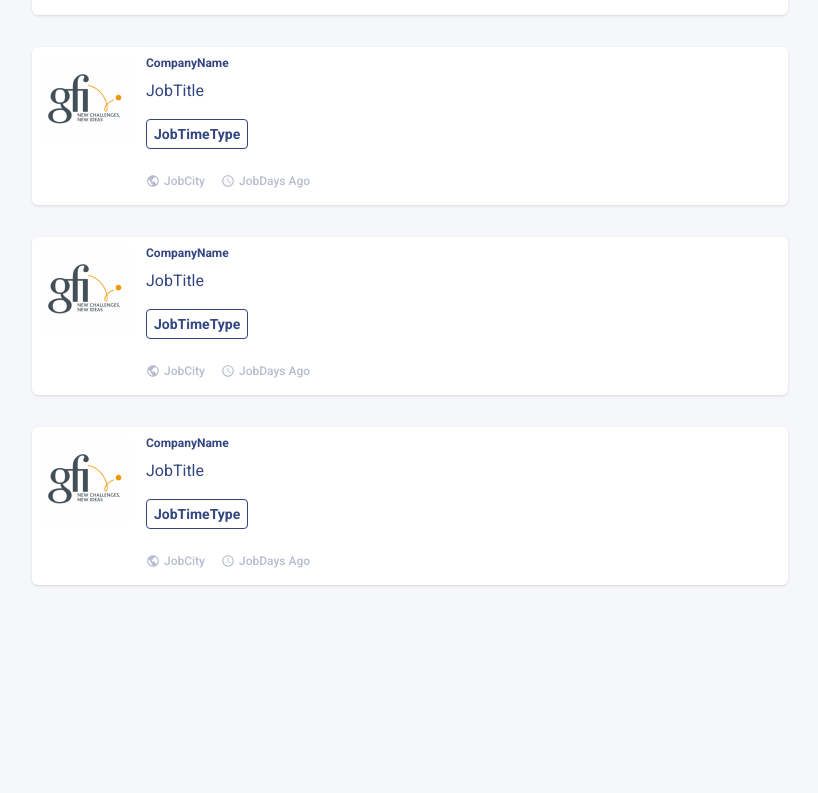
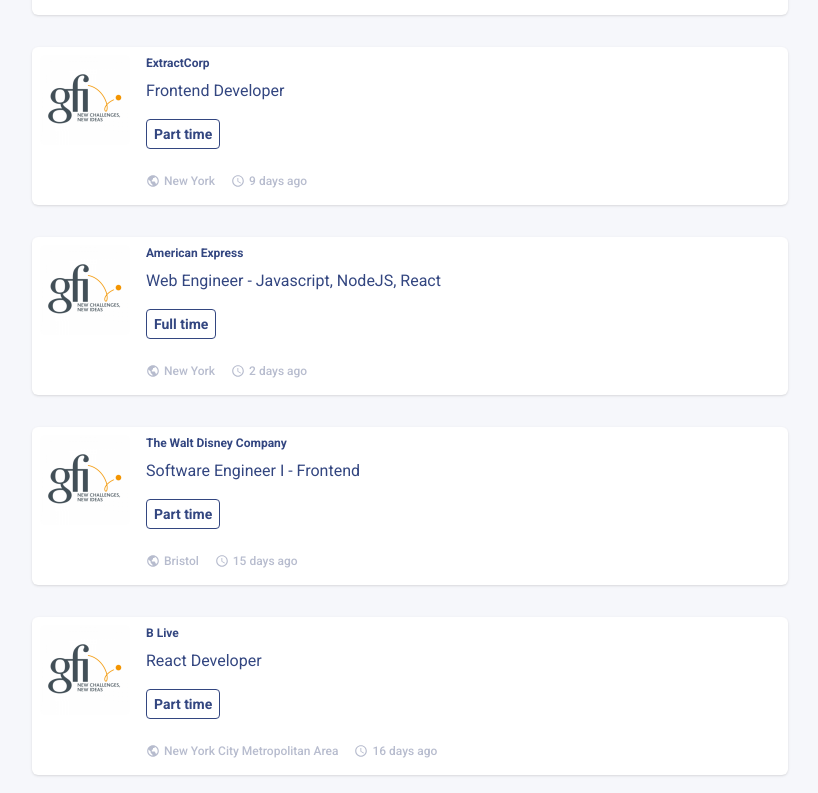
Before and after one commit to houssam-developer/github-jobs, a React (Vite) app: page / in a window 1280 px wide. Shown: the part 567-1360 px from the top of the page, without its empty margins (428-1246 px from the left). Before the commit the page ends 1192 px from the top, so only its background shows below. Built offline with nearby package versions, Linux system fonts and the light colour scheme.

Commit message:
refactor: update modalJob and JobCard

```diff
--- a/src/App.jsx
+++ b/src/App.jsx
@@ -10,18 +10,20 @@
 
 function App() {
 	const [useIndex, setUseIndex] = useState(0)
-	const [selectedJobAnnouncement, setSelectedJobAnnouncement] = useState(undefined);
+	const [selectedJob, setSelectedJob] = useState(undefined);
 	const mainContentRef = useRef();
 	const modalJobRef = useRef();
 
 	useEffect(() => {
 		console.log(`🚀 App.init()`);
-		apiService.seek();
+		//apiService.seek();
 	}, []);
 
-	function callModalJob(e, jobId) {
+	function callModalJob(e, job) {
 		e.preventDefault();
-		console.log(`🔥 callModalJob() #jobId: ${jobId}`);
+		console.log(`🔥 callModalJob()`);
+
+		setSelectedJob(job);
 
 		mainContentRef.current.classList.add('hidden');
 		modalJobRef.current.classList.remove('hidden');
@@ -42,7 +44,7 @@
 		<div className="p-2 sm:p-4">
 			<h1 className='text-[#111] text-2xl mb-6'><span className='font-semibold'>Github</span> Jobs</h1>
 			<div className='hidden' ref={modalJobRef}>
-				<ModalJob fnBackToSearch={fnBackToSearch} />
+				<ModalJob fnBackToSearch={fnBackToSearch} job={selectedJob} />
 			</div>
 			<main className='' ref={mainContentRef}>
 				<form>
@@ -97,7 +99,7 @@
 
 						{/* Results */}
 						<ul className='flex-grow max-w-[790px] p-2 flex flex-col gap-2 md:gap-8'>
-							{[...Array(5).keys()].map(it => <li key={uuidv4()}><JobCard id={uuidv4()} jobData={it} callModalJob={callModalJob} /></li>)}
+							{apiService.seekJobs().map(it => <li key={uuidv4()}><JobCard id={uuidv4()} job={it} callModalJob={callModalJob} /></li>)}
 						</ul>
 					</div>
 				</form>
--- a/src/components/JobCard/JobCard.jsx
+++ b/src/components/JobCard/JobCard.jsx
@@ -4,19 +4,21 @@
 
 function JobCard(
 	{
-		jobData = {},
+		job = {},
 		companyPicture = 'company-picture.png',
 		companyName = 'CompanyName',
 		jobTitle = 'JobTitle',
 		jobTimeType = 'JobTimeType',
 		jobLocation = 'JobCity',
 		jobPostedDays = 'JobDays Ago',
+		id = '',
 		callModalJob = undefined,
-		id = ''
 	}) {
 
+	console.log(`📡 JobCard.init() #job: `, job.title);
+
 	return (
-		<a onClick={e => callModalJob(e, id)} href="#" className="p-2 bg-white shadow rounded-md font-['Roboto'] text-[#334680] cursor-pointer flex gap-1 sm:gap-2 md:gap-4">
+		<a onClick={e => callModalJob(e, job)} href="#" className="p-2 bg-white shadow rounded-md font-['Roboto'] text-[#334680] cursor-pointer flex gap-1 sm:gap-2 md:gap-4">
 			<div>
 				<img className="max-w-[90px] max-h-auto object-contain rounded-md "
 					src={`./images/companies/${companyPicture}`} alt="picture of an company" />
@@ -24,18 +26,18 @@
 
 			<div className="flex flex-col gap-4">
 				<div className="flex flex-col gap-2">
-					<h3 className=" text-xs font-bold">{companyName}</h3>
-					<p className="text-xs sm:text-sm md:text-base">{jobTitle}</p>
+					<h3 className=" text-xs font-bold">{job.companyName}</h3>
+					<p className="text-xs sm:text-sm md:text-base">{job.title}</p>
 				</div>
-				<span className="px-[.5em] py-1 text-xs sm:text-sm font-bold border-[1px] border-[#334680] rounded self-start">{jobTimeType}</span>
+				<span className="px-[.5em] py-1 text-xs sm:text-sm font-bold border-[1px] border-[#334680] rounded self-start">{job.timeType}</span>
 				<div className="py-2 text-xs text-[#B7BCCE] font-medium flex items-center gap-2 sm:gap-4">
 					<div className="flex items-center gap-1">
 						<BiWorld className='min-[14px]' size={14} />
-						<span>{jobLocation}</span>
+						<span>{job.city}</span>
 					</div>
 					<div className="flex items-center gap-1">
 						<MdAccessTime className='min-[14px]' size={14} />
-						<span>{jobPostedDays}</span>
+						<span>{job.postedAt}</span>
 					</div>
 				</div>
 			</div>
--- a/src/components/ModalJob/ModalJob.jsx
+++ b/src/components/ModalJob/ModalJob.jsx
@@ -11,9 +11,11 @@
 	jobTimeType = 'JobTimeType',
 	jobLocation = 'JobCity',
 	jobPostedDays = 'JobDays Ago',
-	jobDescription = ''
+	jobDescription = '',
+	job = {}
+}) {
 
-}) {
+	console.log(`🚀 ModalJob.init(): #job: `, job);
 
 	return (
 		<div className='modal-job flex flex-wrap gap-8'>
@@ -38,11 +40,11 @@
 			<div className='flex flex-col gap-8 max-w-[750px]'>
 				{/* Job Title */}
 				<div className='flex flex-col gap-2'>
-					<h2 className='font-[Roboto] font-bold text-xl sm:text-xl'>Front-End Software Engineer</h2>
+					<h2 className='font-[Roboto] font-bold text-xl sm:text-xl'>{job.title}</h2>
 					<span className="px-[.5em] py-1 text-xs sm:text-sm font-bold border-[1px] border-[#334680] rounded self-start">Full time</span>
 					<div className=" text-xs text-[#B7BCCE] font-medium flex items-center gap-1 ">
 						<MdAccessTime className='min-[18px]' size={18} />
-						<span>5 days ago</span>
+						<span>{job.postedAt}</span>
 					</div>
 				</div>
 
@@ -52,41 +54,17 @@
 						<img className='max-w-[42px] rounded-md' src="./images/companies/company-picture.png" alt="picture of company" />
 					</div>
 					<div className='flex flex-col gap-2'>
-						<h2 className=" text-sm font-bold">Kasito</h2>
+						<h2 className=" text-sm font-bold">{job.companyName}</h2>
 						<div className=" text-xs text-[#B7BCCE] font-medium flex items-center gap-1">
 							<BiWorld className='min-[18px]' size={18} />
-							<span>New York</span>
+							<span>{job.city}</span>
 						</div>
 					</div>
 				</div>
 
 				{/* Job Description */}
 				<p className='font-[Roboto] font-normal flex flex-col gap-2'>
-					Humanizing Digital Experiences®
-					<span />
-					Kasisto’s Digital Experience Platform, KAI, is designed for financial institutions to deliver the industry’s most amazing Conversational AI powered intelligent virtual assistants to their customers. KAI is open and extensible, and also fluent in the language of banking and finance. From simple retail transactions to the complex demands of corporate banks and wealth management, financial institutions can deliver meaningful digital interactions with KAI that help build their digital brand.
-					<span />
-					Financial institutions around the world use KAI, including DBS Bank, J.P. Morgan, Mastercard, Standard Chartered, TD Bank, and Manulife Bank among others. They chose KAI for its proven track record to drive business results while improving customer experiences. The platform is used by millions of consumers around the world, all the time, across multiple channels, in different languages, and is optimized for performance, scalability, security, and compliance.
-					<span />
-					This position
-					<span />
-					We are looking for a Full-Stack, client side software engineer to help build and integrate responsive chat interfaces, analytics dashboards and reporting tools.
-					What you’ll be doing
-					Working closely with clients and internal engineering, product and design teams to gather requirements Building and integrating front-end applications with CSS, HTML, Javascript, jQuery, Vue.js, Webpack, Handlebars.js, LESS, Backbone, Python, Django and Java Working to improve user experience and functionality for tools Writing testable code utilizing common front-end unit and BDD testing frameworks What you need for this position
-
-					3+ years in client-side web development with CSS, HTML, Javascript and jQuery Proven, full-stack front-end experience using Python and Django Other Modern Web Framework(s) experience is a plus (React, Vue, Angular, Ember) Experience working collaboratively to build scalable, modular, production software in an Agile environment Experience using RESTful json services Node.js and API development familiarity is plus D3.js is a plus
-
-					What we offer:
-
-					Competitive compensation package Ground floor opportunity within rapidly growing tech startup Great collaborative team environment Full Benefits Fun perks
-
-					Location - NYC, Flatiron District
-
-					We welcome your cover letter with a description of your previous complete experience and your resume.
-					<span></span>
-					Applicants must be authorized to work in the US as we are unable to sponsor.
-					<span></span>
-					Kasisto is an equal opportunity employer.
+					{job.description}
 				</p>
 			</div>
 		</div>
--- a/src/services/ApiService.js
+++ b/src/services/ApiService.js
@@ -2,35 +2,6 @@
 import jobsApi from '../data/Jobs.json';
 import { v4 as uuidv4 } from 'uuid';
 
-
-export const apiService = (function () {
-
-	const options = {
-		method: 'GET',
-		headers: {
-			'X-RapidAPI-Key': 'bd723f2f58msh817878da61885dbp1c82fejsn1e5961989a62',
-			'X-RapidAPI-Host': 'job-search4.p.rapidapi.com'
-		}
-	};
-
-	function seek() {
-		// fetch('https://job-search4.p.rapidapi.com/linkedin/search?query=Front-End%20&page=1', options)
-		// 	.then(response => response.json())
-		// 	.then(response => console.log(response))
-		// 	.catch(err => console.error(err));
-	}
-
-	function findByCity(city) { }
-	function finByKeyword(keyword) { }
-	function findByCityOrZipCode(city, zipCode) { }
-	function findBySelectedOption(option) { }
-	function findByFulltime() { }
-
-	return {
-		seek
-	}
-
-})();
 
 function makeJob() {
 
@@ -56,9 +27,9 @@
 	jobsApi.map(it => {
 		const job = makeJob();
 		job.id = fakeId++;
-		job.companyName = it.company_name;
+		job.companyName = it.company_name === '' ? 'ExtractCorp' : it.company_name;
 		job.title = it.title;
-		job.timeType = 'Fulltime';
+		job.timeType = (Math.floor(Math.random() * 40) % 2 === 0) ? 'Full time' : 'Part time';
 		job.city = it.city;
 		job.state = it.state === null || it.state === undefined ? '' : it.state;
 		job.country = it.country;
@@ -76,7 +47,49 @@
 		}
 	}
 
-	jobs.forEach(it => console.log('🔁 #it:', it));
 
-	return true;
+	//jobs.forEach(it => console.log('🔁 #it:', it));
+
+	function getJobs() {
+		return jobs;
+	}
+
+	return {
+		getJobs
+	}
 })();
+
+
+export const apiService = (function () {
+	// const options = {
+	// 	method: 'GET',
+	// 	headers: {
+	// 		'X-RapidAPI-Key': 'bd723f2f58msh817878da61885dbp1c82fejsn1e5961989a62',
+	// 		'X-RapidAPI-Host': 'job-search4.p.rapidapi.com'
+	// 	}
+	// };
+
+	// function seek() {
+	// 	fetch('https://job-search4.p.rapidapi.com/linkedin/search?query=Front-End%20&page=1', options)
+	// 		.then(response => response.json())
+	// 		.then(response => console.log(response))
+	// 		.catch(err => console.error(err));
+	// }
+
+	const jobs = apiAdapter.getJobs();
+
+	function seekJobs() {
+		return jobs;
+	}
+
+	function findByCity(city) { }
+	function finByKeyword(keyword) { }
+	function findByCityOrZipCode(city, zipCode) { }
+	function findBySelectedOption(option) { }
+	function findByFulltime() { }
+
+	return {
+		seekJobs
+	}
+
+})();
```
Also changed, not shown: src/data/Jobs.json.
